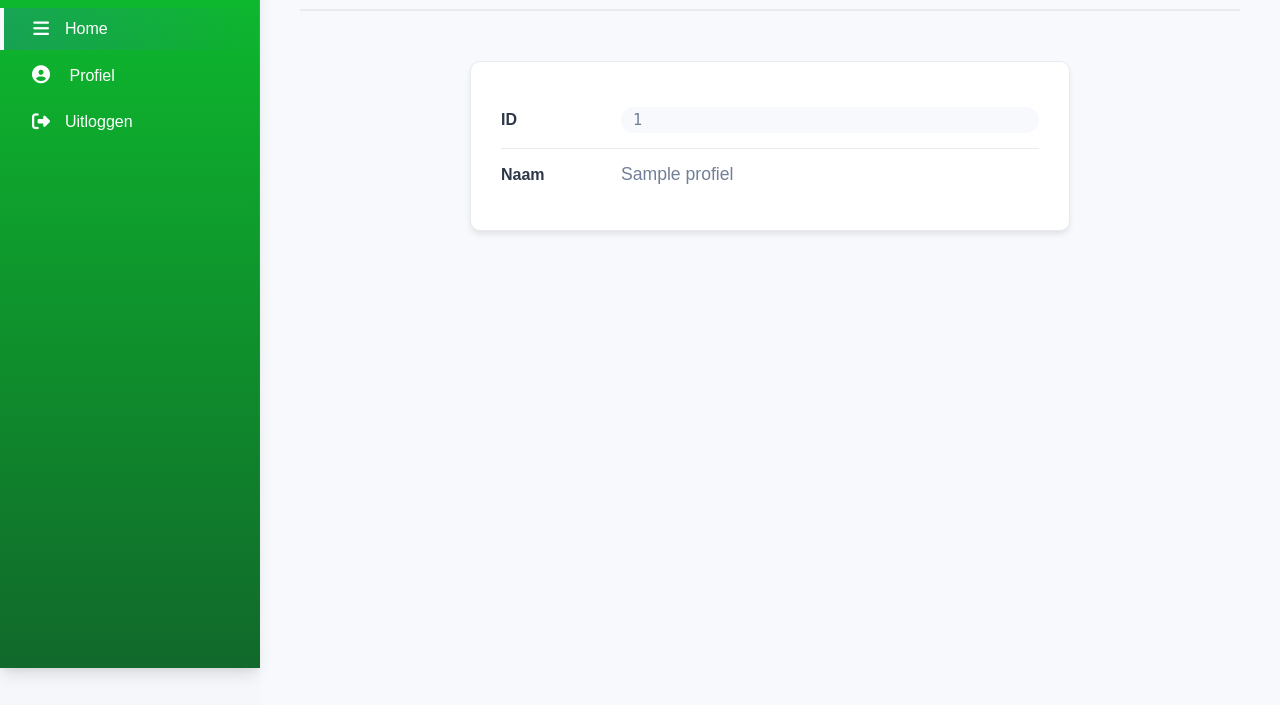
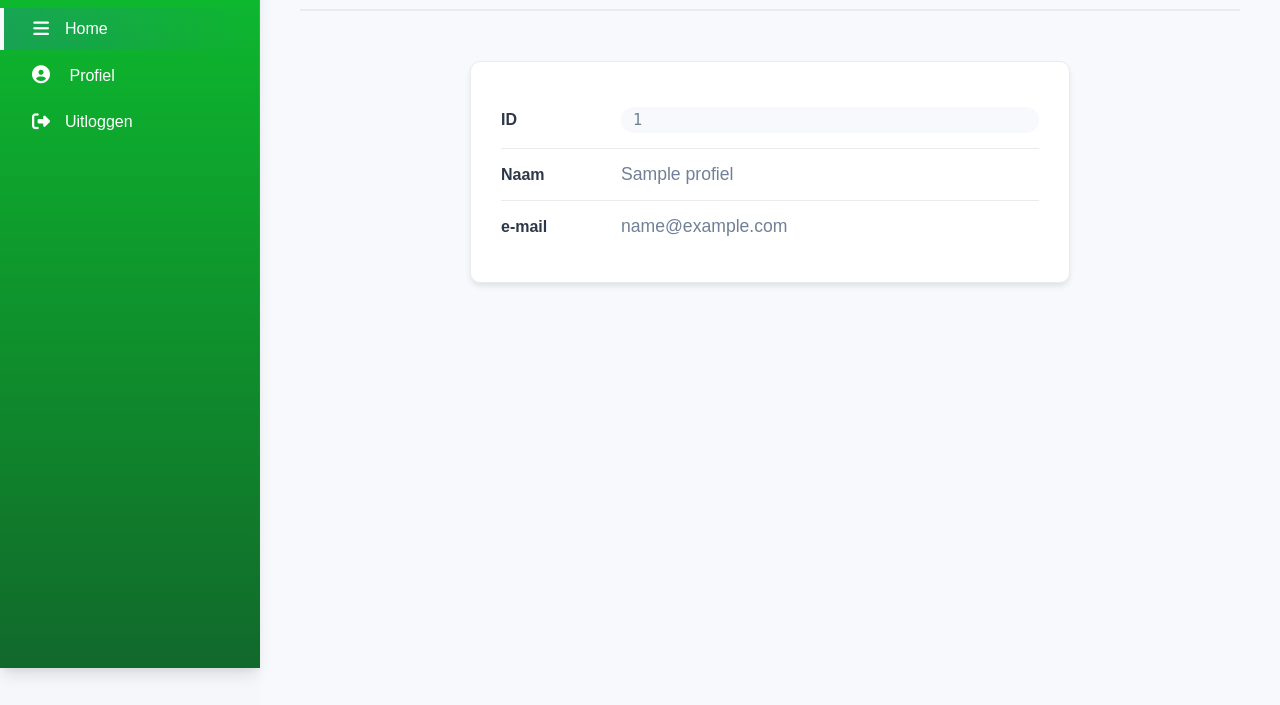
Before and after one commit to Laurens-1056274/W3_API_opdracht, a Flask app: template templates/pages/leerling/profiel.html in a window 1280 px wide. Shown: the part 132-837 px from the top of the page. Run offline with Flask 3, Linux system fonts and the light colour scheme; the template is opened without the code that fills it: most values are stand-ins (such as "Sample title", 1, 10 or a date in 2020).

Commit message:
added e-mail to profiel

```diff
--- a/app.py
+++ b/app.py
@@ -92,7 +92,8 @@ def profiel():
         return render_template(
             "/pages/leerling/profiel.html",
             user=session["user type"],
-            profiel=GetStudentData().profiel(session["user type"], session['gebruikersnaam'], session['gebruikers id'])
+            profiel=GetStudentData().profiel(session["user type"], session['gebruikersnaam'], session['gebruikers id']),
+            email=session['email']
         )
 
     except:
--- a/templates/pages/leerling/profiel.html
+++ b/templates/pages/leerling/profiel.html
@@ -22,6 +22,11 @@
                 <div class="profile-field-value">{{ x.name }}</div>
             </div>
 
+            <div class="profile-field">
+                <div class="profile-field-label">e-mail</div>
+                <div class="profile-field-value">{{ email }}</div>
+            </div>
+
             {% if user == "leerling" %}
             <div class="profile-field">
                 <div class="profile-field-label">Klas</div>
```
